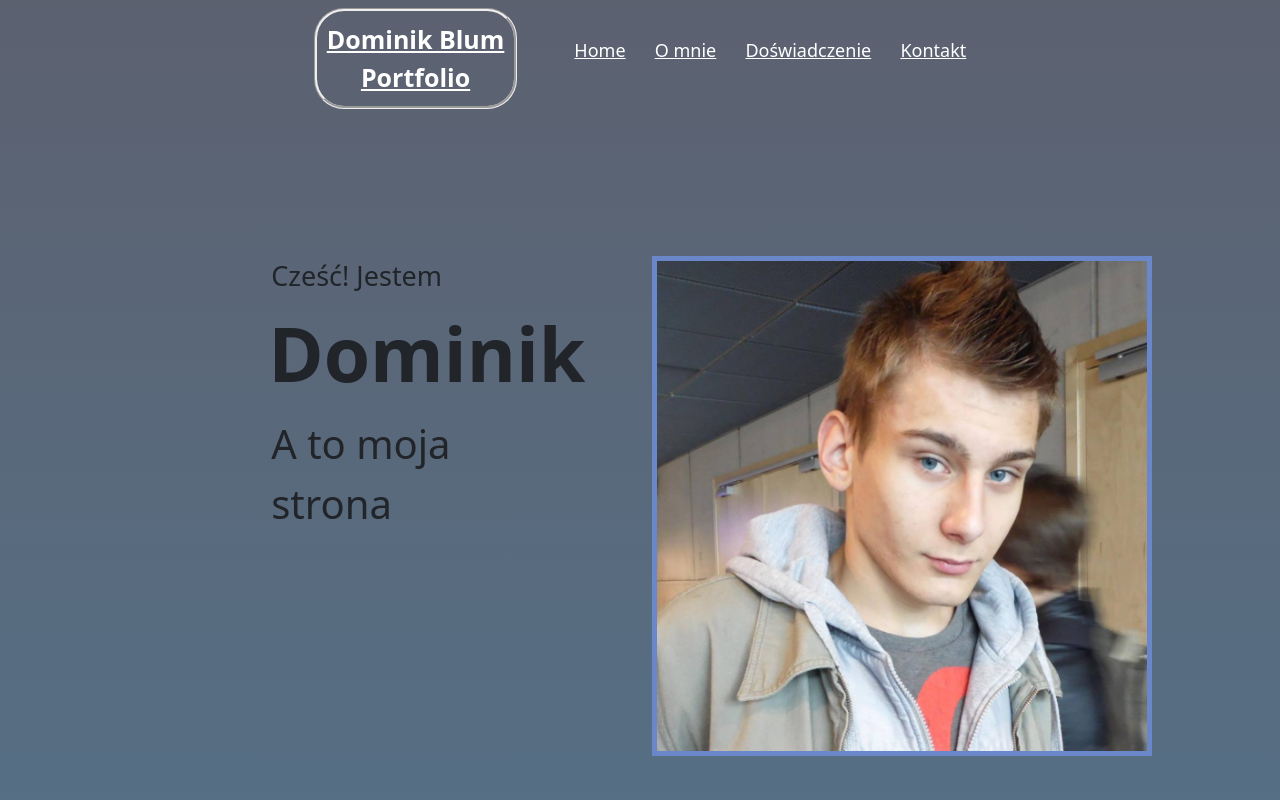
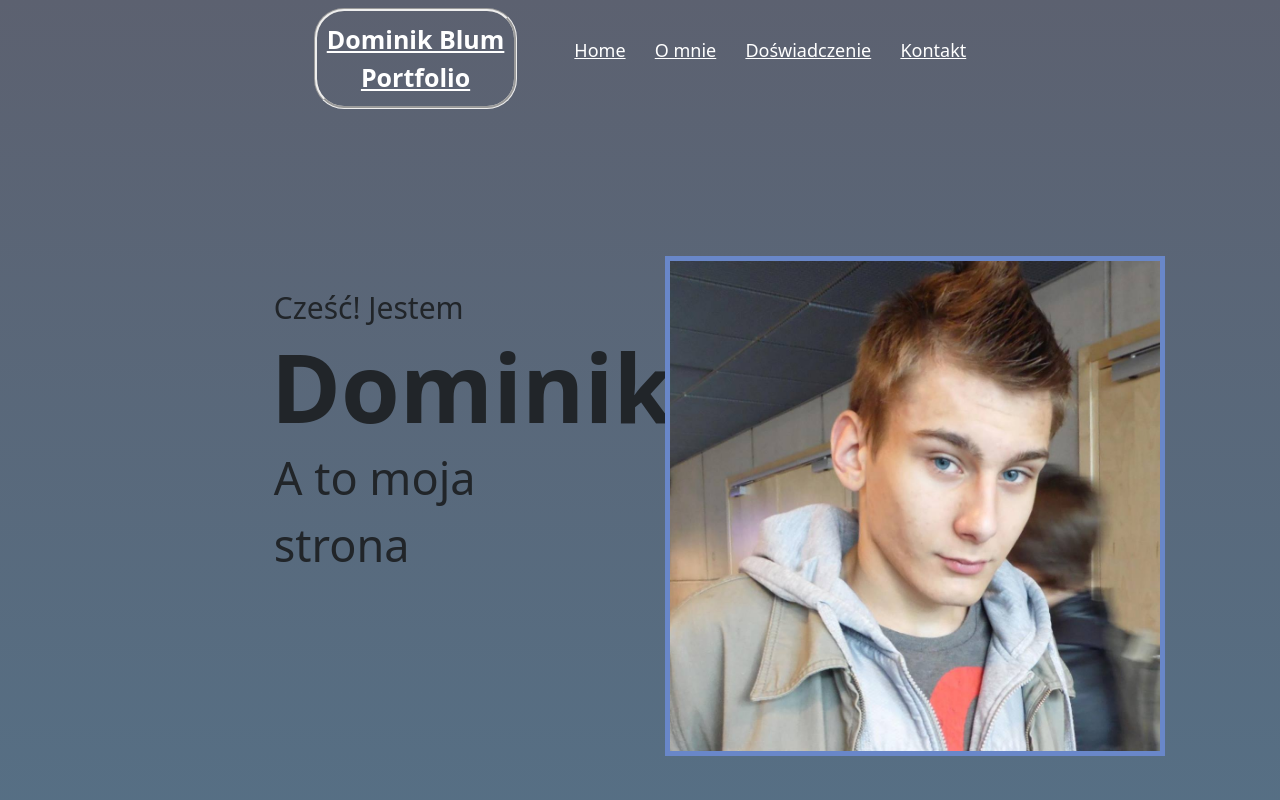
Before and after one commit to BloomySnX/Portfolio, a plain HTML site: page index.html in a window 1280 px wide. Shown: the top 800 px of the page. Drawn offline with nearby package versions, Linux system fonts and the light colour scheme.

Commit message:
change text

```diff
--- a/style.css
+++ b/style.css
@@ -93,18 +93,21 @@ html {
 }
 
 .home .home-content .text-1 {
-    font-size: 27px;
+    font-size: 30px;
+    margin-top: 10%;
+    margin-bottom: -5%;
 }
 
 .home .home-content .text-2 {
-    font-size: 75px;
+    font-size: 95px;
     font-weight: 600;
     margin-left: -3px;
 }
 
 .home .home-content .text-3 {
-    font-size: 40px;
+    font-size: 45px;
     margin: 5px 0;
+    margin-top: -5%;
 }
 
 body {
```
